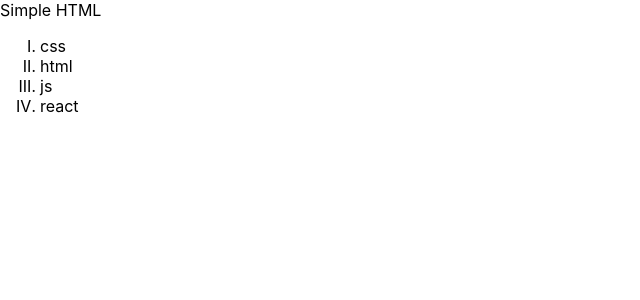
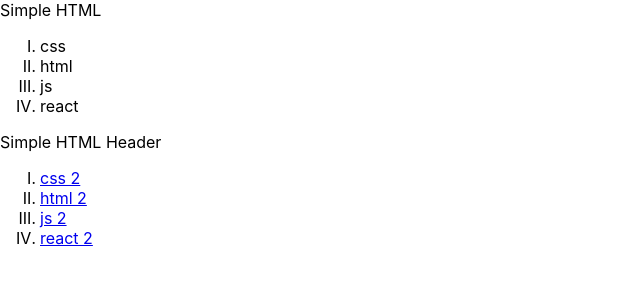
Before and after one commit to darkarki83/MyReactProject, a React (Create React App) app in the folder my-project-face/: page / in a window 1280 px wide. Shown: the top 300 px of the page, without its empty margins (0-640 px from the left). Built offline with nearby package versions, Linux system fonts and the light colour scheme.

Commit message:
lesson 7

```diff
--- a/my-project-face/src/App.js
+++ b/my-project-face/src/App.js
@@ -1,9 +1,34 @@
 import logo from './logo.svg';
 import './App.css';
 
-function App() {
+const App = () => {
   return (
     <div className="App">
+      <Technologies />
+      <Header />
+    </div>
+  );
+}
+
+const Header = () => {
+  return (
+    <div className="Header">
+      <div>Simple HTML Header</div>
+      <div>
+        <ul>
+          <li><a href='#' >css 2</a></li>
+          <li><a href='#' >html 2</a></li>
+          <li><a href='#' >js 2</a></li>
+          <li><a href='#' >react 2</a></li>
+        </ul>
+      </div>
+    </div>
+  );
+}
+
+const Technologies = () => {
+  return (
+    <div className="Technologies">
       <div>Simple HTML</div>
       <div>
         <ul>
@@ -17,4 +42,6 @@
   );
 }
 
+
+
 export default App;
```
